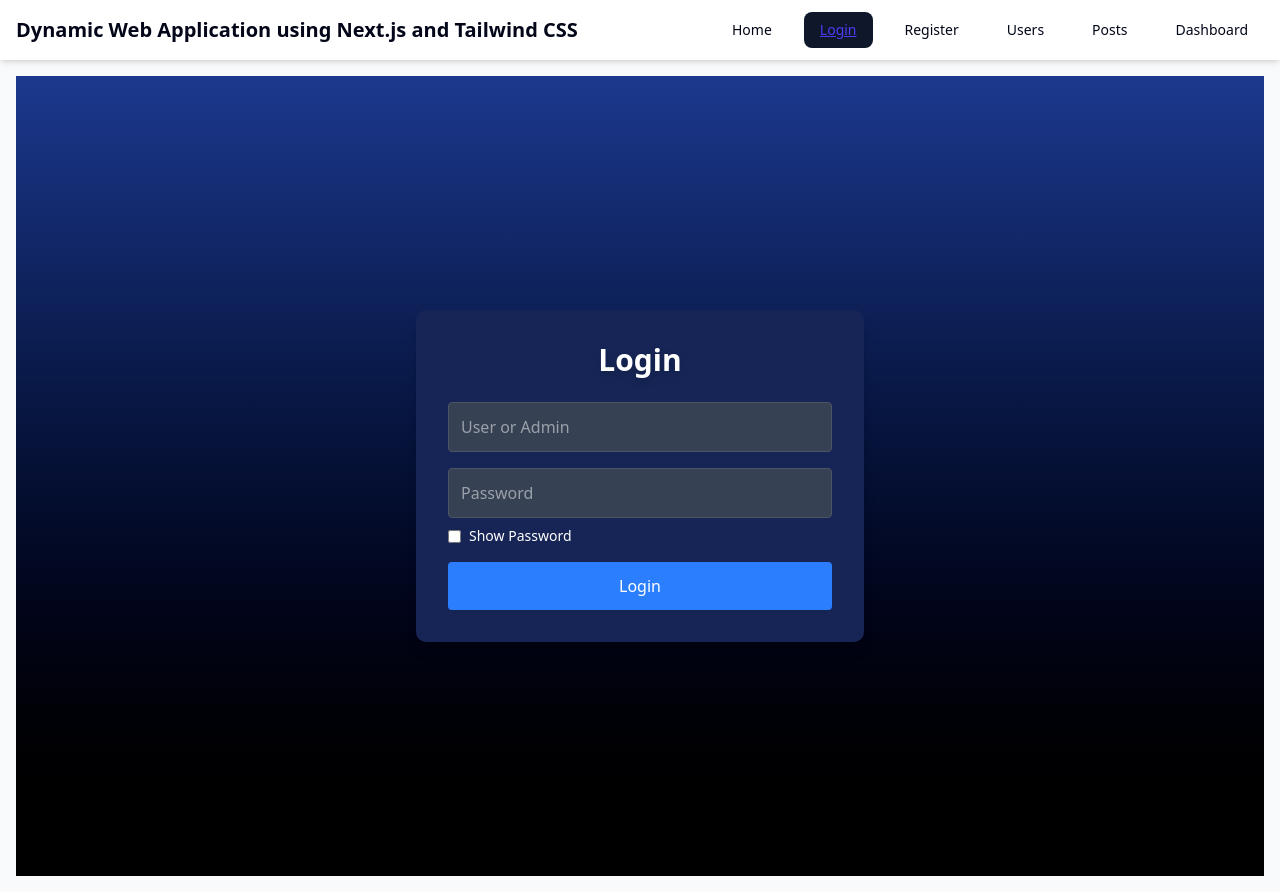
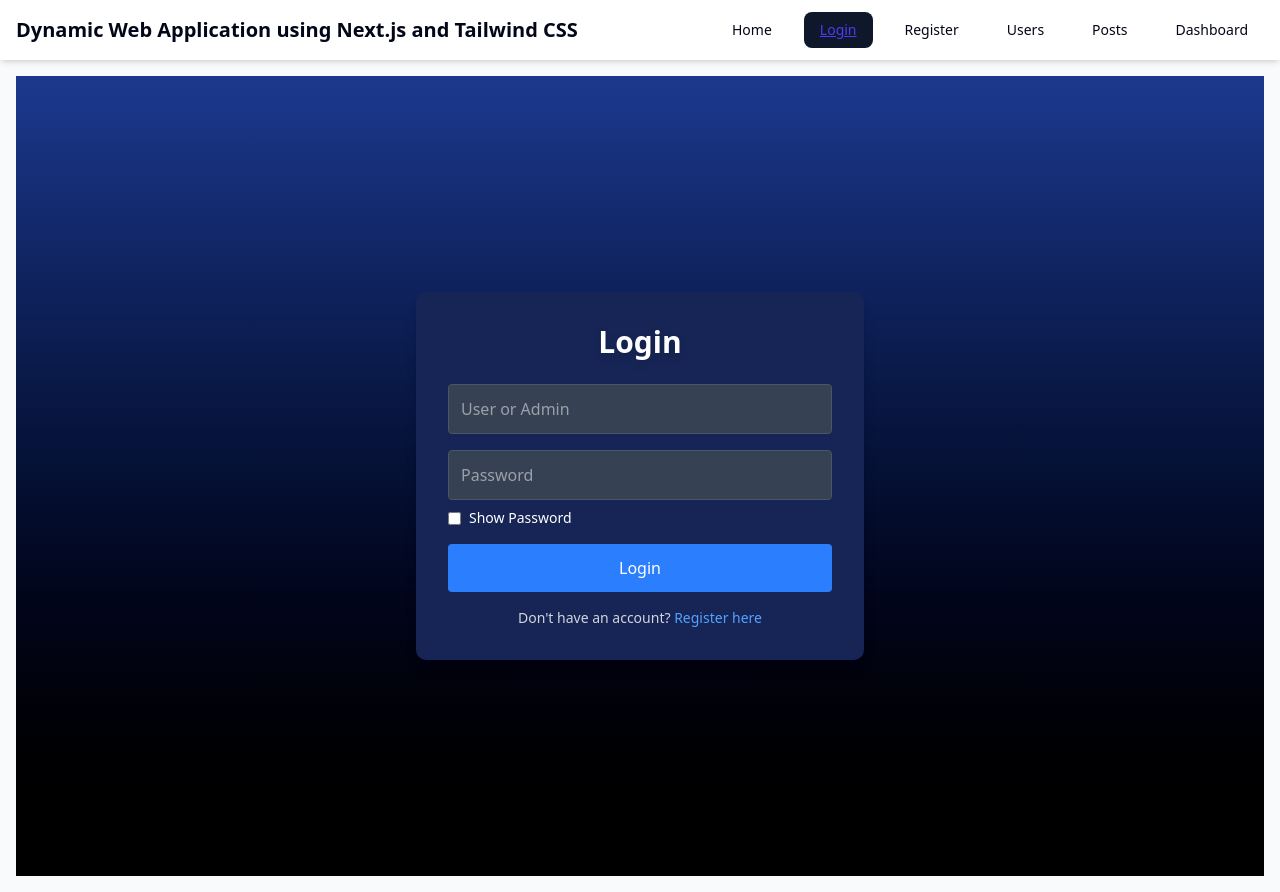
Before and after one commit to crazymix26/Final-Project-in-AppDev, a Next.js app: page /login in a window 1280 px wide. Built offline with nearby package versions, Linux system fonts and the light colour scheme.

Commit message:
Add files via upload

```diff
--- a/src/app/login/page.tsx
+++ b/src/app/login/page.tsx
@@ -71,6 +71,12 @@
         {isAdmin && (
           <p className="text-green-400 text-center mt-4">Welcome, Admin!</p>
         )}
+        <p className="text-center mt-4 text-sm text-gray-300">
+        Don&#39;t have an account?{' '}
+        <a href="/register" className="text-blue-400 hover:underline">
+          Register here
+        </a>
+      </p>
       </div>
     </div>
   );
```
